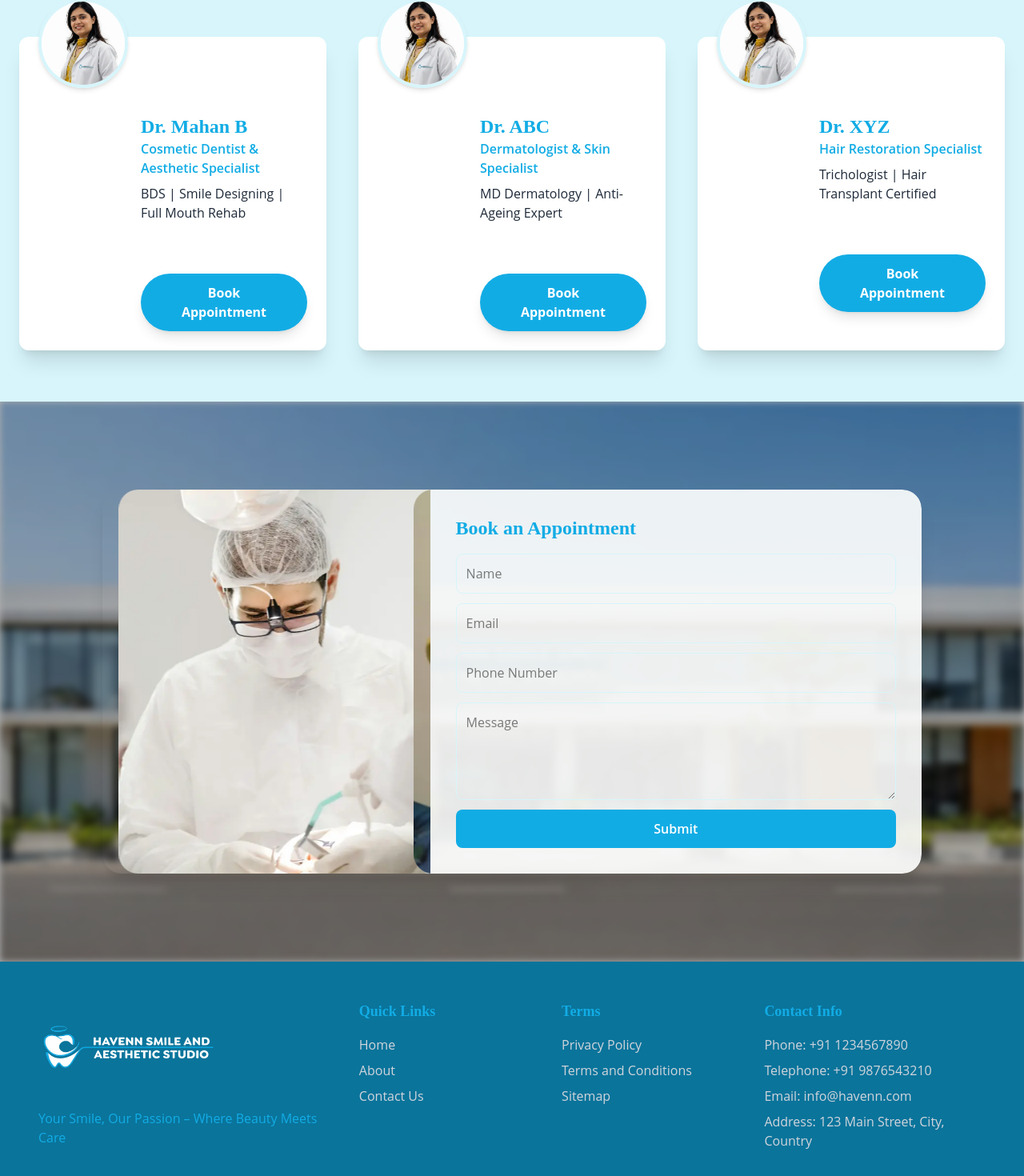
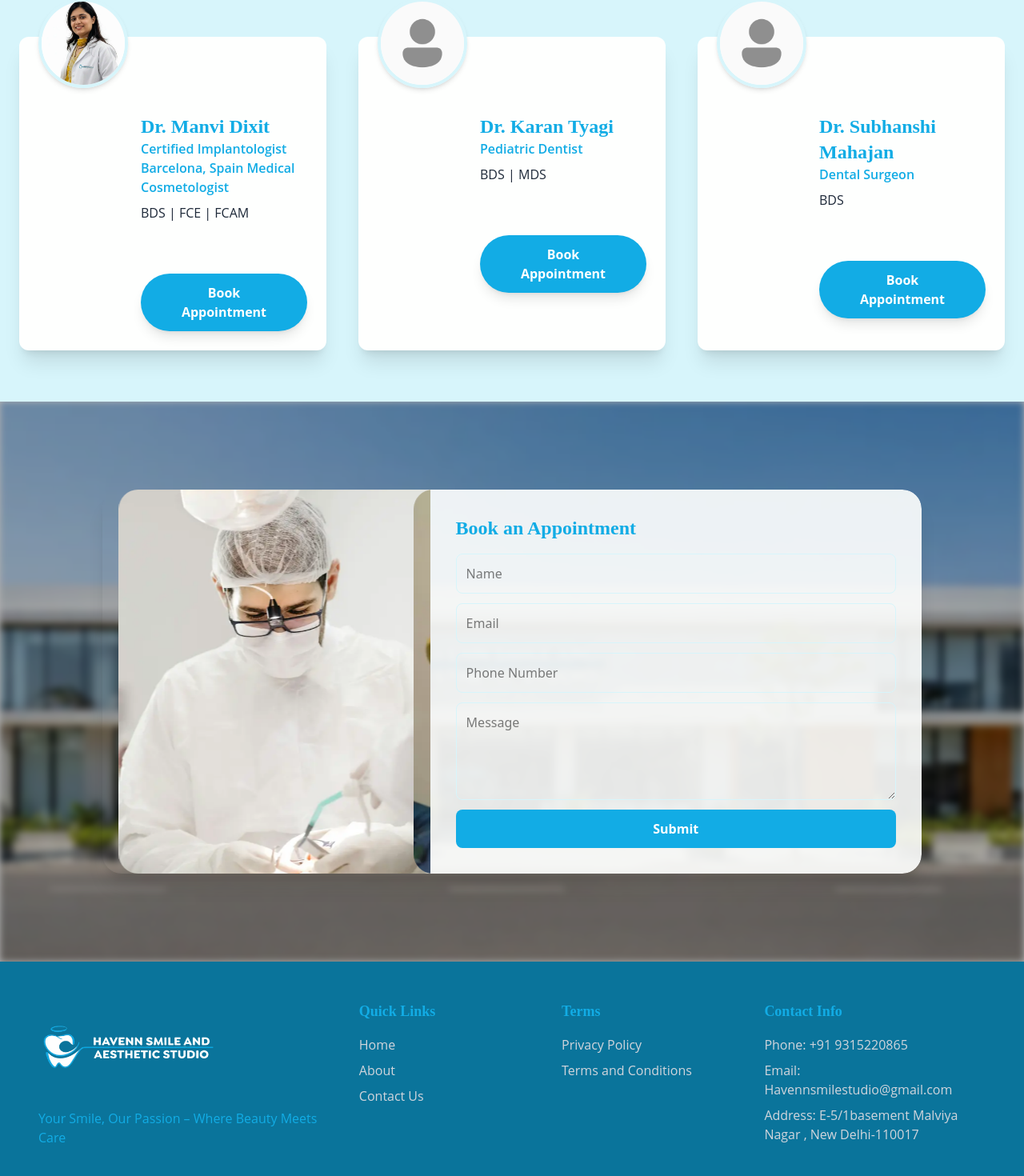
Before and after one commit to thelakshrao/Havenn-Dentel-Clinic, a React (Vite) app: page / in a window 1280 px wide. Shown: the part 2594-4064 px from the top of the page at 80% size. Built offline with nearby package versions, Linux system fonts and the light colour scheme.

Commit message:
Describe your changes

```diff
--- a/src/components/About.jsx
+++ b/src/components/About.jsx
@@ -1,10 +1,10 @@
 import React from "react";
 import doctor1 from "../images/doctor1.webp";
-import doctor2 from "../images/doctor1.webp";
-import doctor3 from "../images/doctor1.webp";
+import doctor2 from "../images/profile.png";
+import doctor3 from "../images/profile.png";
 import doctor1mobile from "../images/doctor1mobile.webp";
-import doctor2mobile from "../images/doctor1mobile.webp";
-import doctor3mobile from "../images/doctor1mobile.webp";
+import doctor2mobile from "../images/profile.png";
+import doctor3mobile from "../images/profile.png";
 import whyBig from "../images/why.webp";
 import whyMobile from "../images/whymobile.webp";
 import { Link } from "react-router-dom";
@@ -25,23 +25,23 @@ const About = () => {
     {
       img: doctor1,
       imgMobile: doctor1mobile,
-      name: "Dr. Mahan B",
-      title: "Cosmetic Dentist & Aesthetic Specialist",
-      desc: "BDS | Smile Designing | Full Mouth Rehab",
+      name: "Dr. Manvi Dixit",
+      title: "Certified Implantologist Barcelona, Spain Medical Cosmetologist",
+      desc: "BDS | FCE | FCAM",
     },
     {
       img: doctor2,
       imgMobile: doctor2mobile,
-      name: "Dr. ABC",
-      title: "Dermatologist & Skin Specialist",
-      desc: "MD Dermatology | Anti-Ageing Expert",
+      name: "Dr. Karan Tyagi",
+      title: "Pediatric Dentist",
+      desc: "BDS | MDS",
     },
     {
       img: doctor3,
       imgMobile: doctor3mobile,
-      name: "Dr. XYZ",
-      title: "Hair Restoration Specialist",
-      desc: "Trichologist | Hair Transplant Certified",
+      name: "Dr. Subhanshi Mahajan",
+      title: "Dental Surgeon",
+      desc: "BDS",
     },
   ];
 
--- a/src/components/Appointment.jsx
+++ b/src/components/Appointment.jsx
@@ -1,24 +1,23 @@
-import React, { useState, useEffect } from "react";
+import React, { useState, useEffect, useRef } from "react";
+import emailjs from "@emailjs/browser";
 import background2 from "../images/background6.webp";
 import background2mobile from "../images/background6mobile.webp";
 import section1pic1 from "../images/appointment1.webp";
 import section1pic2 from "../images/appointment2.webp";
 import section1pic3 from "../images/appointment3.webp";
-
 import section1pic1mobile from "../images/appointment1mobile.webp";
 import section1pic2mobile from "../images/appointment2mobile.webp";
 import section1pic3mobile from "../images/appointment3mobile.webp";
 
 const Appointment = () => {
   const picturesDesktop = [section1pic1, section1pic2, section1pic3];
-  const picturesMobile = [
-    section1pic1mobile,
-    section1pic2mobile,
-    section1pic3mobile,
-  ];
+  const picturesMobile = [section1pic1mobile, section1pic2mobile, section1pic3mobile];
   const [current, setCurrent] = useState(0);
   const [isMobile, setIsMobile] = useState(false);
+  const form = useRef();
+  const [status, setStatus] = useState("");
 
+  // Detect mobile
   useEffect(() => {
     const handleResize = () => setIsMobile(window.innerWidth <= 768);
     window.addEventListener("resize", handleResize);
@@ -26,6 +25,7 @@ const Appointment = () => {
     return () => window.removeEventListener("resize", handleResize);
   }, []);
 
+  // Slider
   useEffect(() => {
     const interval = setInterval(() => {
       setCurrent((prev) => (prev + 1) % picturesDesktop.length);
@@ -34,6 +34,31 @@ const Appointment = () => {
   }, []);
 
   const pics = isMobile ? picturesMobile : picturesDesktop;
+
+  // EmailJS function (updated)
+  const sendEmail = (e) => {
+    e.preventDefault();
+    setStatus("Sending...");
+
+    emailjs
+      .sendForm(
+        "service_ufyd7im",
+        "template_ne9wa4p",
+        form.current,
+        "jJyjQfeftSCMObGKr"
+      )
+      .then(
+        (result) => {
+          console.log(result.text);
+          setStatus("✅ Appointment request sent successfully!");
+          form.current.reset();
+        },
+        (error) => {
+          console.log(error.text);
+          setStatus("❌ Failed to send. Please try again later.");
+        }
+      );
+  };
 
   return (
     <div className="w-full min-h-[500px] md:min-h-[700px] relative flex items-center justify-center overflow-hidden py-6">
@@ -50,7 +75,6 @@ const Appointment = () => {
           />
         </picture>
       </div>
-
       <div className="absolute inset-0 bg-[#000000]/30"></div>
 
       {/* Card */}
@@ -92,40 +116,45 @@ const Appointment = () => {
             Book an Appointment
           </h2>
 
-          <form className="flex flex-col gap-3">
+          <form ref={form} onSubmit={sendEmail} className="flex flex-col gap-3">
             <input
               type="text"
+              name="from_name"
               placeholder="Name"
               className="p-2 md:p-3 rounded-lg border border-[#d7f5fb] focus:outline-none focus:ring-2 focus:ring-[#12ace5]"
-              style={{ fontFamily: "Open Sans, sans-serif" }}
+              required
             />
             <input
               type="email"
+              name="reply_to"
               placeholder="Email"
               className="p-2 md:p-3 rounded-lg border border-[#d7f5fb] focus:outline-none focus:ring-2 focus:ring-[#12ace5]"
-              style={{ fontFamily: "Open Sans, sans-serif" }}
+              required
             />
             <input
               type="tel"
+              name="phone"
               placeholder="Phone Number"
               className="p-2 md:p-3 rounded-lg border border-[#d7f5fb] focus:outline-none focus:ring-2 focus:ring-[#12ace5]"
-              style={{ fontFamily: "Open Sans, sans-serif" }}
+              required
             />
             <textarea
+              name="message"
               placeholder="Message"
               rows={isMobile ? 3 : 4}
               className="p-2 md:p-3 rounded-lg border border-[#d7f5fb] focus:outline-none focus:ring-2 focus:ring-[#12ace5]"
-              style={{ fontFamily: "Open Sans, sans-serif" }}
+              required
             ></textarea>
 
             <button
               type="submit"
-              className="bg-[#12ace5] text-white font-semibold py-2 md:py-3 rounded-lg hover:bg-[#d7f5fb] hover:text-black transition-colors"
-              style={{ fontFamily: "Open Sans, sans-serif" }}
+              className="bg-[#12ace5] text-white font-semibold py-2 md:py-3 rounded-lg hover:bg-[#0e8dbf] transition-colors"
             >
               Submit
             </button>
           </form>
+
+          {status && <p className="mt-2 text-center text-sm">{status}</p>}
         </div>
       </div>
     </div>
--- a/src/components/ContactDetailsSection.jsx
+++ b/src/components/ContactDetailsSection.jsx
@@ -11,15 +11,15 @@ const ContactDetailsSection = () => {
           <h3 className="text-2xl font-bold mb-4">Contact Info</h3>
           <div className="flex flex-col gap-3 text-white">
             <div className="flex items-center gap-3">
-              <FaPhone /> <span>+91 9876543210</span>
+              <FaPhone /> <span>+91 9315220865</span>
             </div>
             <div className="flex items-center gap-3">
-              <FaEnvelope /> <span>contact@clinic.com</span>
+              <FaEnvelope /> <span>Havennsmilestudio@gmail.com</span>
             </div>
             <div className="flex items-center gap-3">
-              <FaWhatsapp /> <span>+91 9876543210</span>
+              <FaWhatsapp /> <span>+91 9315220865</span>
             </div>
-            <div className="flex items-center gap-3">
+            {/* <div className="flex items-center gap-3">
               <FaInstagram /> <span>@clinic_insta</span>
             </div>
             <div className="flex items-center gap-3">
@@ -27,7 +27,7 @@ const ContactDetailsSection = () => {
             </div>
             <div className="flex items-center gap-3">
               <FaLinkedin /> <span>@clinic_linkedin</span>
-            </div>
+            </div> */}
           </div>
         </div>
 
--- a/src/components/Footer.jsx
+++ b/src/components/Footer.jsx
@@ -68,9 +68,6 @@ const Footer = () => {
             <li className="hover:text-[#12ace5] cursor-pointer">
               <Link to="/termsandconditions">Terms and Conditions</Link>
             </li>
-            <li className="hover:text-[#12ace5] cursor-pointer">
-              <Link to="/">Sitemap</Link>
-            </li>
           </ul>
         </div>
         {/* Contact Info */}
@@ -85,10 +82,9 @@ const Footer = () => {
             style={{ fontFamily: "Open Sans, sans-serif" }}
             className="flex flex-col gap-2 text-gray-300"
           >
-            <li>Phone: +91 1234567890</li>
-            <li>Telephone: +91 9876543210</li>
-            <li>Email: info@havenn.com</li>
-            <li>Address: 123 Main Street, City, Country</li>
+            <li>Phone: +91 9315220865</li>
+            <li>Email: Havennsmilestudio@gmail.com</li>
+            <li>Address: E-5/1basement  Malviya Nagar , New Delhi-110017</li>
           </ul>
         </div>
       </div>
--- a/src/components/MainAbout.jsx
+++ b/src/components/MainAbout.jsx
@@ -5,7 +5,8 @@ import section2card1 from "../images/appointment2.webp";
 import section2card2 from "../images/section1pic1.webp";
 import section2card3 from "../images/section1pic2.webp";
 import section2card4 from "../images/section1pic3.webp";
-import Doctors from "../images/doctor1.webp";
+import Doctors from "../images/doctor1.webp"; // Manvi's image
+import Profile from "../images/profile.png";   // Other doctors' image
 import Review from "./Review.jsx";
 import Footer from "./Footer.jsx";
 import { Link } from "react-router-dom";
@@ -36,18 +37,21 @@ const cards = [
 const doctors = [
   {
     name: "Dr. Manvi Dixit",
-    degree: "BDS, MDS",
-    desc: "Expert dentist with 10+ years of experience.",
+    degree: "BDS | FCE | FCAM",
+    img: Doctors,
+    desc: "She is a highly experienced Dental Surgeon, Root Canal Specialist, and Certified Implantologist trained in Barcelona, Spain. With additional expertise as a Medical Cosmetologist, she combines advanced clinical skills with aesthetic precision to deliver comprehensive, patient-focused dental and cosmetic care.",
   },
   {
-    name: "Dr. Jane Smith",
-    degree: "MBBS, Dermatologist",
-    desc: "Specialist in skin and hair treatments.",
+    name: "Dr. Karan Tyagi",
+    degree: "BDS | MDS",
+    img: Profile,
+    desc: "He is a specialist in pediatric treatments, providing gentle, child-friendly dental care tailored to young patients. With expertise in children’s unique dental needs, he ensures a comfortable, safe, and positive experience.",
   },
   {
-    name: "Dr. Mike Brown",
-    degree: "MD, Laser & Anti-Ageing",
-    desc: "Experienced in advanced laser treatments.",
+    name: "Dr. Subhanshi Mahajan",
+    degree: "BDS",
+    img: Profile,
+    desc: "She is a skilled Dental Surgeon with expertise in modern dental and aesthetic treatments. Known for her precision and patient-centric approach, she ensures safe, comfortable, and personalized care for every patient.",
   },
 ];
 
@@ -227,7 +231,7 @@ const MainAbout = () => {
               {/* Desktop Card */}
               <div className="relative overflow-hidden rounded-2xl shadow-lg group cursor-pointer hidden md:block">
                 <img
-                  src={Doctors}
+                  src={doc.img}
                   alt={doc.name}
                   className="w-full h-96 object-cover"
                 />
@@ -237,7 +241,7 @@ const MainAbout = () => {
                   </h3>
                 </div>
 
-                <div className="absolute inset-0 bg-[#12ace5]/20 backdrop-blur-md flex flex-col justify-center items-center text-center text-white p-6 transform translate-y-full group-hover:translate-y-0 transition-all duration-500">
+                <div className="absolute inset-0 bg-[#12ace5]/60 backdrop-blur-md flex flex-col justify-center items-center text-center text-white p-6 transform translate-y-full group-hover:translate-y-0 transition-all duration-500">
                   <h4 className="text-lg font-semibold mb-2">{doc.degree}</h4>
                   <p className="text-sm">{doc.desc}</p>
                 </div>
@@ -246,12 +250,12 @@ const MainAbout = () => {
               {/* Mobile Card */}
               <div className="relative overflow-hidden rounded-2xl shadow-lg cursor-pointer md:hidden">
                 <img
-                  src={Doctors}
+                  src={doc.img}
                   alt={doc.name}
                   className="w-full h-90 object-cover"
                 />
                 <div className="absolute bottom-2 left-0 w-full text-center z-10">
-                  <h3 className="text-sm font-semibold text black drop-shadow-lg">
+                  <h3 className="text-sm font-semibold text-black drop-shadow-lg">
                     {doc.name}
                   </h3>
                   <p className="text-xs text-[#12ace5] mt-1">{doc.degree}</p>
```
Also changed, not shown: src/components/BookAppointment.jsx (+56 -103 lines), src/images/profile.png (added).
